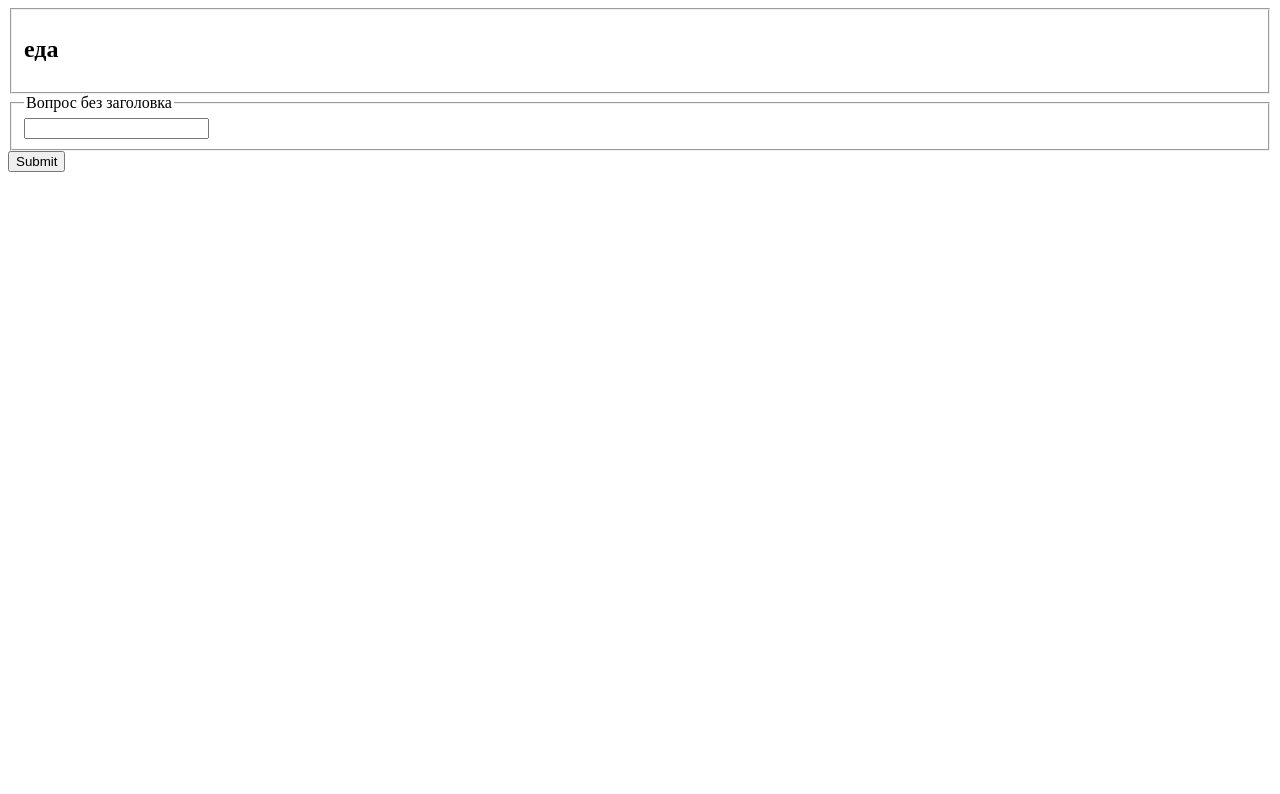
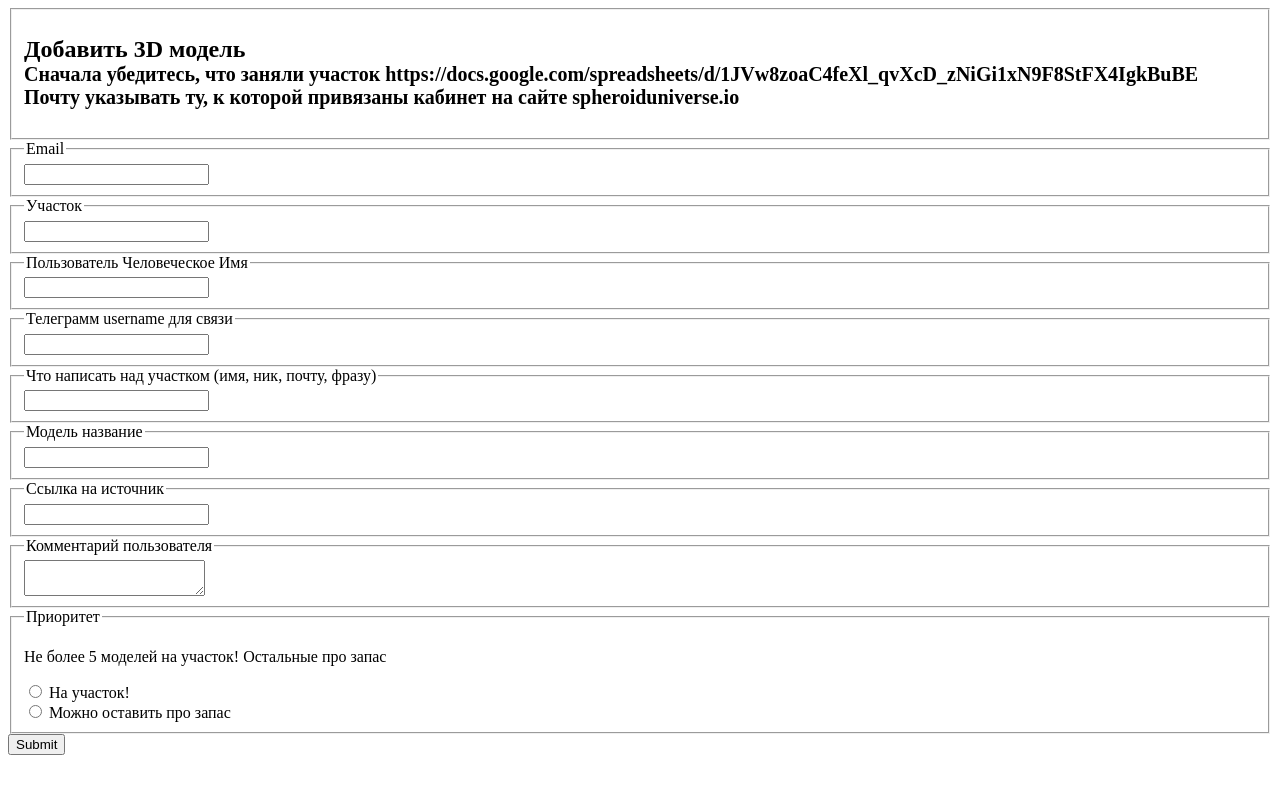
Before and after one commit to bezvozni/addmodel, a plain HTML site: page index.html in a window 1280 px wide. Drawn offline with nearby package versions, Linux system fonts and the light colour scheme; some packages are replaced by stand-ins of ours; a script that the page names is missing.

Commit message:
Update index.html

```diff
--- a/index.html
+++ b/index.html
@@ -1,22 +1,104 @@
-<form action="https://docs.google.com/forms/d/e/1FAIpQLSfufLiznNmFLyD35vUsrBQQasvrqlgTPXJPGZ5zfDtJEhHGlA/formResponse"
+<form action="https://docs.google.com/forms/d/e/1FAIpQLSfby7D_dRyrMIWYZhVTf2SKH5fpnkFF3PQ893xtjlBwz-awIg/formResponse"
       target="_self"
       id="bootstrapForm"
       method="POST">
     <fieldset>
-        <h2>еда<br><small></small></h2>
+        <h2>Добавить 3D модель<br><small>Сначала убедитесь, что заняли участок https://docs.google.com/spreadsheets/d/1JVw8zoaC4feXl_qvXcD_zNiGi1xN9F8StFX4IgkBuBE
+Почту указывать ту, к которой привязаны кабинет на сайте spheroiduniverse.io</small></h2>
+    </fieldset>
+    <fieldset>
+        <legend for="">Email</legend>
+        <div class="form-group">
+            <input id="emailAddress" type="email" name="emailAddress" class="form-control" required>
+        </div>
     </fieldset>
 
 
-    <!-- Field type: "short" id: "303331622" -->
+    <!-- Field type: "short" id: "2027607400" -->
     <fieldset>
-        <legend for="303331622">Вопрос без заголовка</legend>
+        <legend for="2027607400">Участок </legend>
         <div class="form-group">
-            <input id="1288085442" type="text" name="entry.1288085442" class="form-control" >
+            <input id="683703658" type="text" name="entry.683703658" class="form-control" required>
+        </div>
+    </fieldset>
+
+
+    <!-- Field type: "short" id: "1432824836" -->
+    <fieldset>
+        <legend for="1432824836">Пользователь Человеческое Имя</legend>
+        <div class="form-group">
+            <input id="1789865243" type="text" name="entry.1789865243" class="form-control" required>
+        </div>
+    </fieldset>
+
+
+    <!-- Field type: "short" id: "1818799924" -->
+    <fieldset>
+        <legend for="1818799924">Телеграмм username для связи</legend>
+        <div class="form-group">
+            <input id="2076863613" type="text" name="entry.2076863613" class="form-control" required>
+        </div>
+    </fieldset>
+
+
+    <!-- Field type: "short" id: "697197751" -->
+    <fieldset>
+        <legend for="697197751">Что написать над участком (имя, ник, почту, фразу)</legend>
+        <div class="form-group">
+            <input id="1161917900" type="text" name="entry.1161917900" class="form-control" >
+        </div>
+    </fieldset>
+
+
+    <!-- Field type: "short" id: "604763290" -->
+    <fieldset>
+        <legend for="604763290">Модель название</legend>
+        <div class="form-group">
+            <input id="633300805" type="text" name="entry.633300805" class="form-control" required>
+        </div>
+    </fieldset>
+
+
+    <!-- Field type: "short" id: "1500321863" -->
+    <fieldset>
+        <legend for="1500321863">Ссылка на источник</legend>
+        <div class="form-group">
+            <input id="1191599168" type="text" name="entry.1191599168" class="form-control" required>
+        </div>
+    </fieldset>
+
+
+    <!-- Field type: "paragraph" id: "784899753" -->
+    <fieldset>
+        <legend for="784899753">Комментарий пользователя</legend>
+        <div class="form-group">
+            <textarea id="195757655" name="entry.195757655" class="form-control" ></textarea>
+        </div>
+    </fieldset>
+
+
+    <!-- Field type: "choices" id: "958119996" -->
+    <fieldset>
+        <legend for="958119996">Приоритет</legend>
+        <div class="form-group">
+            <p class="help-block">Не более 5 моделей на участок! Остальные про запас</p>
+            <div class="radio">
+                <label>
+                    <input type="radio" name="entry.148433609" value="На участок!" required>
+                    На участок!
+                </label>
+            </div>
+            <div class="radio">
+                <label>
+                    <input type="radio" name="entry.148433609" value="Можно оставить про запас" required>
+                    Можно оставить про запас
+                </label>
+            </div>
         </div>
     </fieldset>
 
     <input type="hidden" name="fvv" value="1">
-    <input type="hidden" name="fbzx" value="-1128674579608487534">
+    <input type="hidden" name="fbzx" value="-1593095422424651854">
     <!--
         CAVEAT: In multipages (multisection) forms, *pageHistory* field tells to google what sections we've currently completed.
         This usually starts as "0" for the first page, then "0,1" in the second page... up to "0,1,2..N" in n-th page.
```
